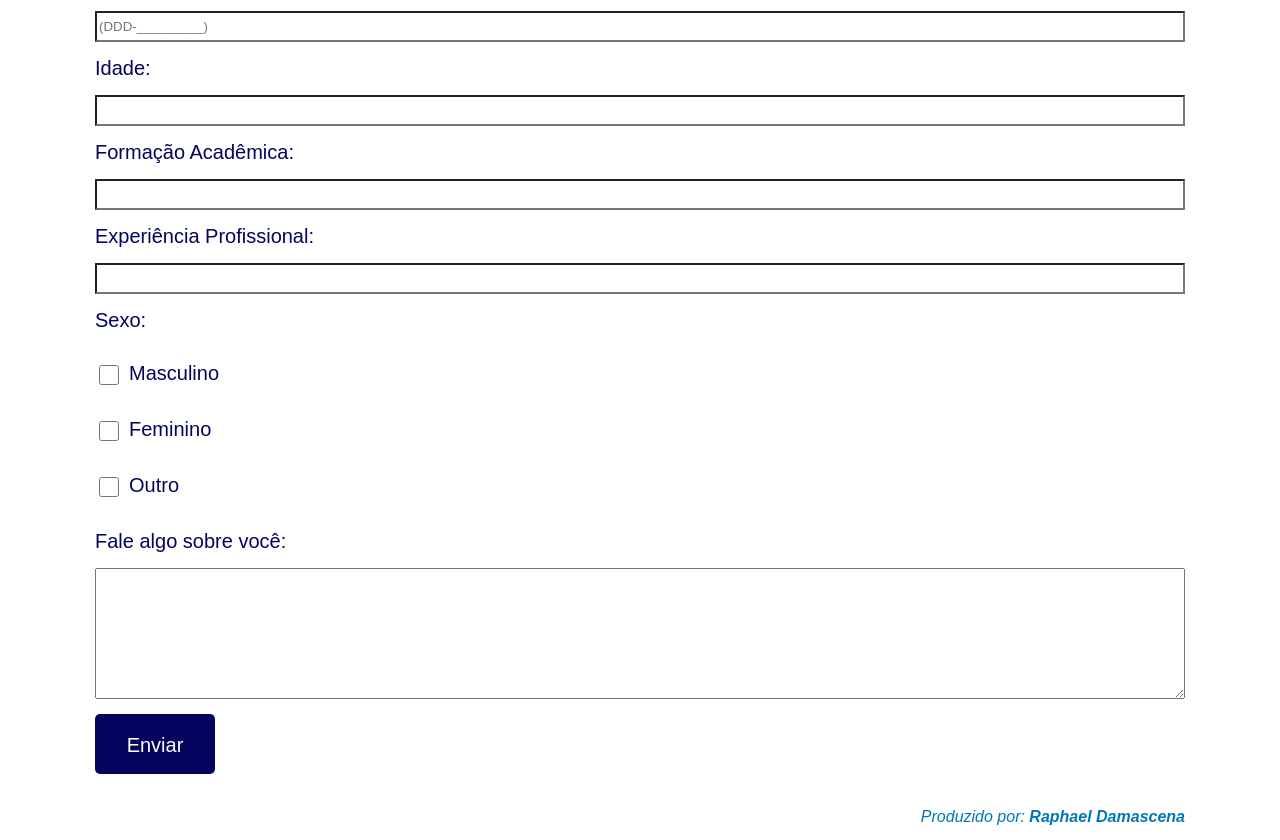
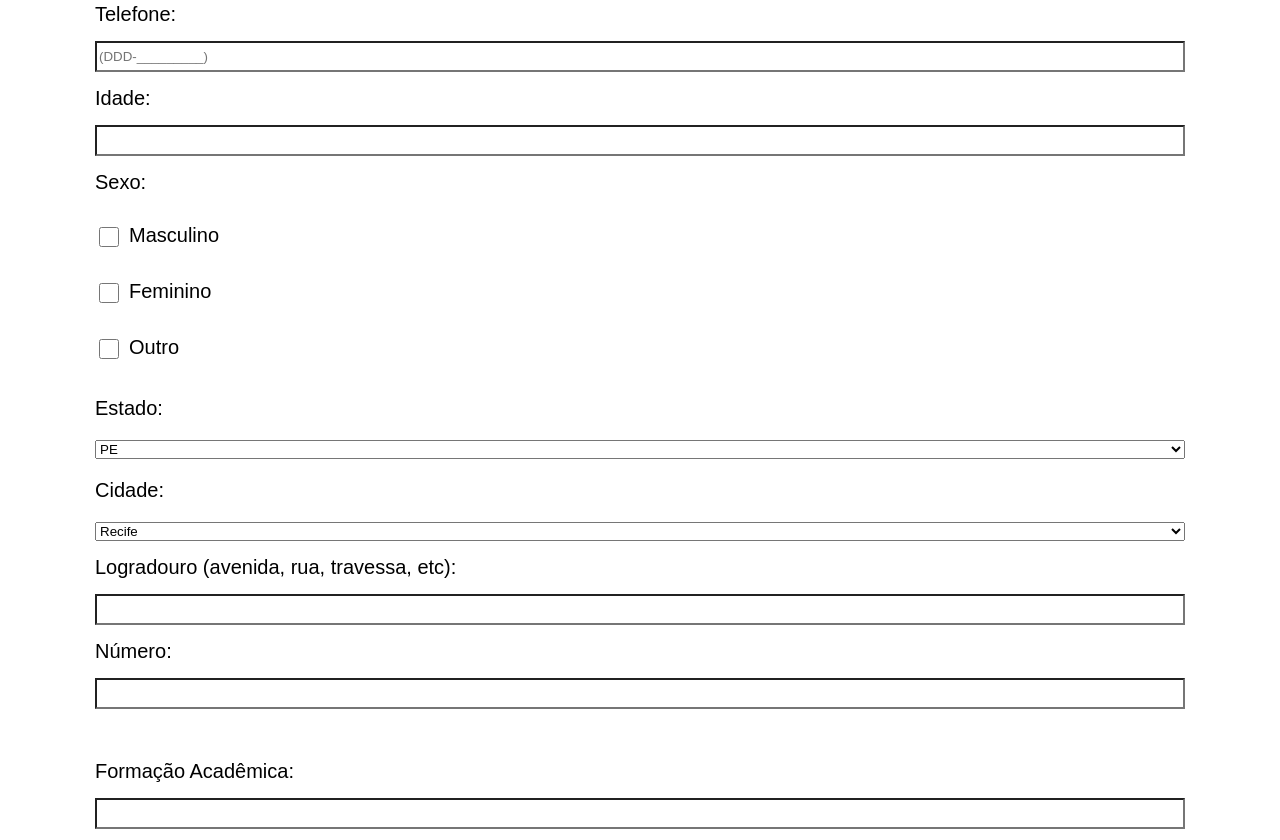
Before and after one commit to rapphael22/DW1, a plain HTML site: page index.html in a window 1280 px wide. Shown: the part 440-1280 px from the top of the page. Drawn offline with Linux system fonts and the light colour scheme.

Commit message:
alteracao logo e cores das fontes

```diff
--- a/index.html
+++ b/index.html
@@ -8,7 +8,7 @@
 </head>
 <body>
     <div class="logo">
-        <img src="img/Logo_FICR.png" alt="" class="imgem">
+        <img src="img/fastServices.jpg" alt="" class="imgem">
     </div>
 
 <h1>Trabalhe Conosco</h1>
@@ -22,16 +22,44 @@
     <label for="idade">Idade:</label>
     <input type="number" id="idade" name="idade" required>
 
+    <label>Sexo:</label>
+    <label><input type="checkbox" name="sexo" value="masculino"> Masculino</label>
+    <label><input type="checkbox" name="sexo" value="feminino"> Feminino</label>
+    <label><input type="checkbox" name="sexo" value="outro"> Outro</label>
+
+    <P class="endereco">Estado:</P>
+
+    <select name="estado" id="">
+        <option value="PE">PE</option>
+        <option value="AL">Outros</option>
+    </select>
+
+    <p class="endereco">Cidade:</p>
+
+    <select name="cidade" id="">
+        <option value="recife">Recife</option>
+        <option value="camaragibe">Camaragibe</option>
+        <option value="olinda">Olinda</option>
+        <option value="jaboatao">Jaboatão</option>
+    </select>
+
+    <label for="logradouro">Logradouro (avenida, rua, travessa, etc):</label>
+    <input type="text" id="logradouro" name="logradouro" required>
+
+    <label for="numeroResidencial">Número:</label>
+    <input type="number" id="numeroResidencial" name="numeroResidencial" required>
+
+    <br><br>
+
+
     <label for="formacao">Formação Acadêmica:</label>
     <input type="text" id="formacao" name="formacao" required>
 
     <label for="experiencia">Experiência Profissional:</label>
     <input type="text" id="formacao" name="formacao" required>
 
-    <label>Sexo:</label>
-    <label><input type="checkbox" name="sexo" value="masculino"> Masculino</label>
-    <label><input type="checkbox" name="sexo" value="feminino"> Feminino</label>
-    <label><input type="checkbox" name="sexo" value="outro"> Outro</label>
+    <br><br>
+
 
     <label for="sobre">Fale algo sobre você:</label>
     <textarea id="sobre" name="sobre" rows="4" required></textarea>
--- a/style/style.css
+++ b/style/style.css
@@ -6,11 +6,11 @@ body{
 body h1{
     font-size: 25px;
     text-align: center;
-    color: #03045e;
+    color: black;
 }
 body label{
     font-size: 20px;
-    color: #03045e;
+    color: black;
     font-family: Arial, Helvetica, sans-serif;
 
 }
@@ -30,17 +30,29 @@ label {
     margin-top: 15px;
 }
 
+.endereco{
+    text-align: left;
+    color: black;
+    font-size: 20px;
+}
+
+select option{
+    height: 25px;
+    background-color: white;
+}
+
 input[type="text"]{
-    height: 25px;
     height: 25px;
     background-color: white;
 
 
 }
 
+
+
 p{
 text-align: right;
-color: #0077b6;
+color: black;
 }
 
 input[type="number"]{
@@ -72,8 +84,8 @@ textarea{
 }
 
 .button{
-    background-color: #03045e;
-    color: white;
+    background-color: #FCC100;
+    color: black;
     border: none;
     padding: 20px 30px;
     border-radius: 5px;
```
Also changed, not shown: img/Logo_FICR.png (deleted), img/fastServices.jpg (added).
